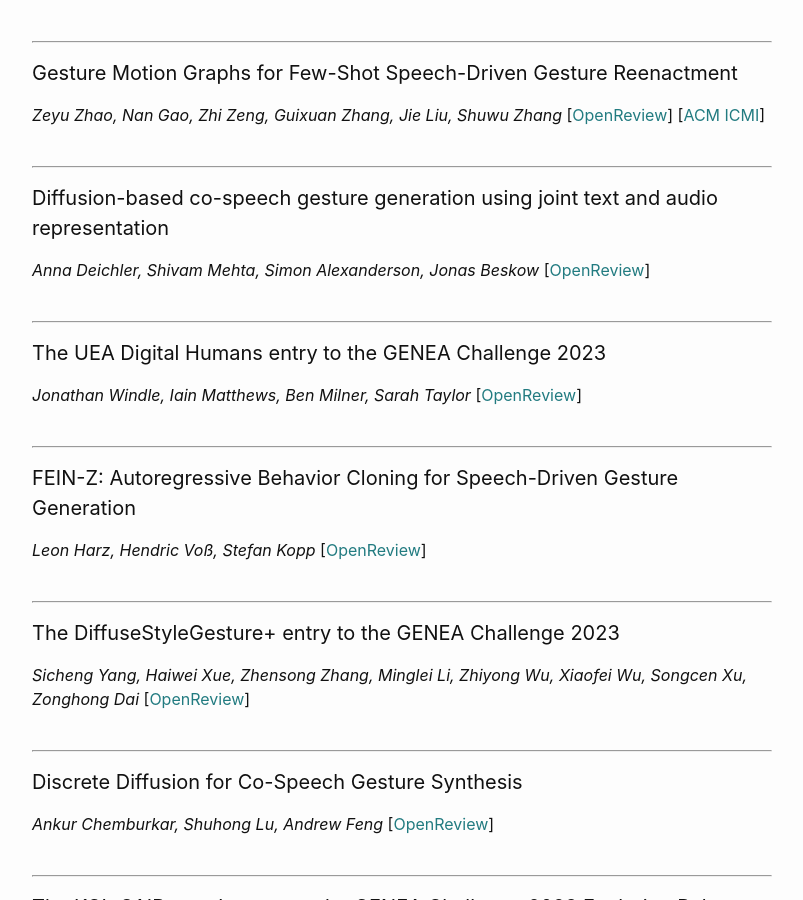
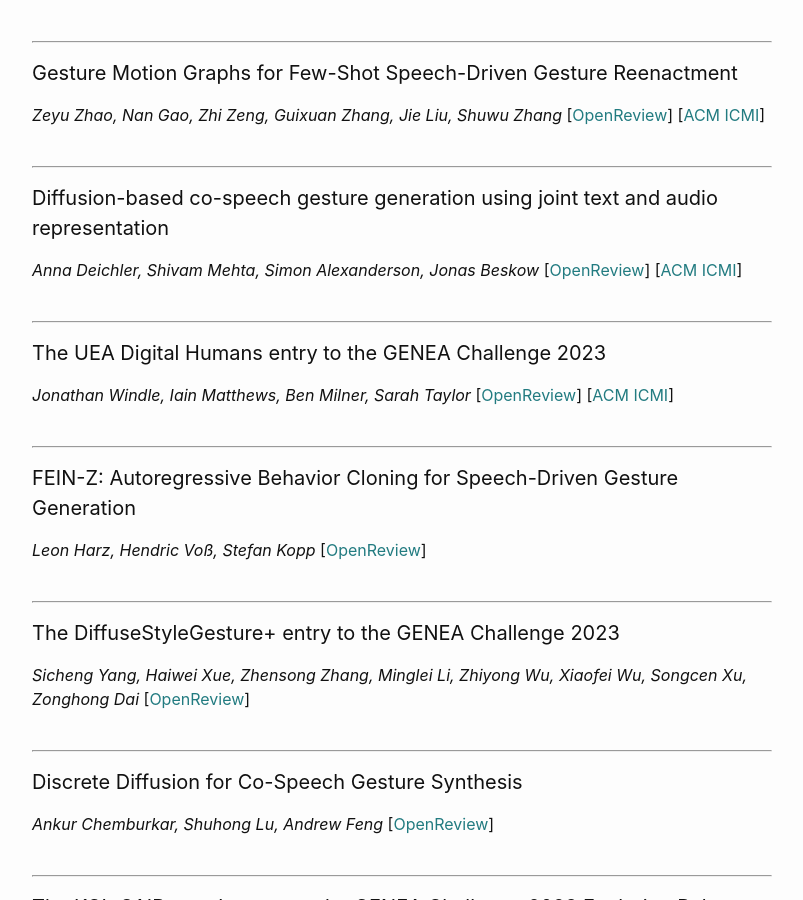
Before and after one commit to Svito-zar/Svito-zar.github.io, a Jekyll site: the page built from _posts/2023-08-09-GENEA_challenge_2023.md, in a window 1280 px wide and 900 px high, scrolled down 2408 px. Shown: the whole window, without its empty margins (238-1041 px from the left). Built offline with Jekyll 4.4.1, drawn with Linux system fonts in a browser that asks for light colours.

Commit message:
try a few more

```diff
--- a/_posts/2023-08-09-GENEA_challenge_2023.md
+++ b/_posts/2023-08-09-GENEA_challenge_2023.md
@@ -93,7 +93,9 @@ permalink: /GENEAchallenge2023/
                         <p>
                         <h4>Diffusion-based co-speech gesture generation using joint text and audio representation</h4>
                         <i> Anna Deichler, Shivam Mehta, Simon Alexanderson, Jonas Beskow</i> [<a
-                            href=" https://openreview.net/forum?id=vD3_u_kbkqS" target="_blank">OpenReview</a>]<br><br>
+                            href=" https://openreview.net/forum?id=vD3_u_kbkqS" target="_blank">OpenReview</a>] [<a
+                            href="https://doi.org/10.1145/3577190.3616117" target="_blank">ACM ICMI</a>]
+                        <br><br>
                         </p>
                         <hr>
 
@@ -101,7 +103,9 @@ permalink: /GENEAchallenge2023/
                         <p>
                         <h4>The UEA Digital Humans entry to the GENEA Challenge 2023</h4>
                         <i>Jonathan Windle, Iain Matthews, Ben Milner, Sarah Taylor</i> [<a
-                            href="https://openreview.net/forum?id=bBrebR1YpXe" target="_blank">OpenReview</a>]<br><br>
+                            href="https://openreview.net/forum?id=bBrebR1YpXe" target="_blank">OpenReview</a>] [<a
+                            href="https://doi.org/10.1145/3577190.3616116" target="_blank">ACM ICMI</a>]
+                        <br><br>
                         </p>
                         <hr>
 
```
